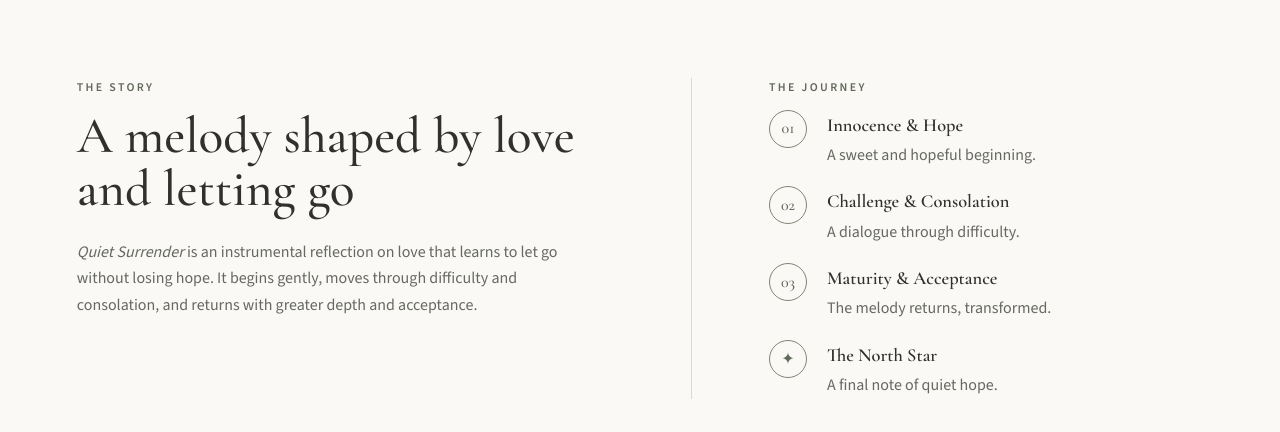
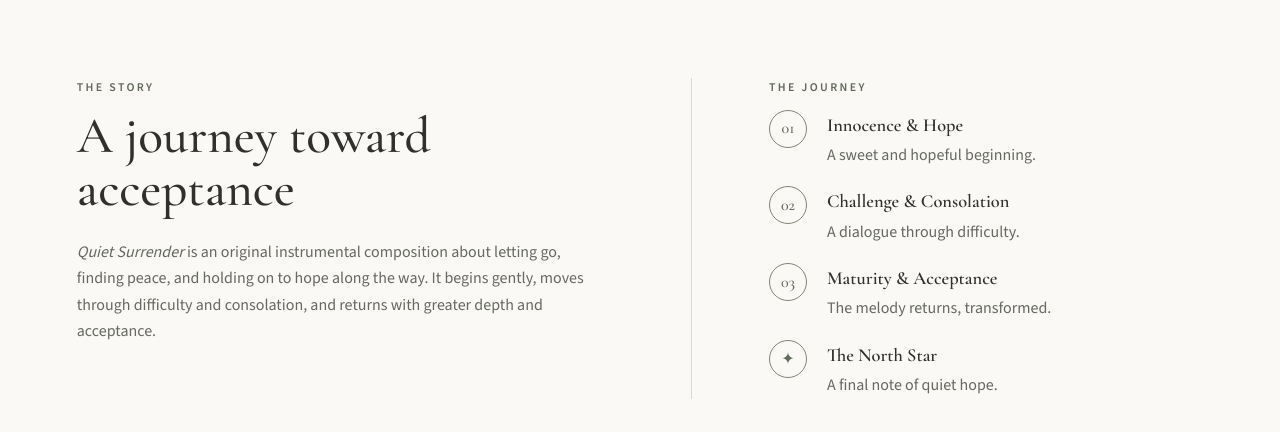
Before and after one commit to quietsurrendermusic/quiet-surrender-music, a plain HTML site: page index.html in a window 1280 px wide. Shown: the part 540-972 px from the top of the page. Drawn offline with nearby package versions, Linux system fonts and the light colour scheme.

Commit message:
Update index.html
Update Story section heading

```diff
--- a/index.html
+++ b/index.html
@@ -55,11 +55,9 @@
     <section class="split-section section" aria-labelledby="story-title">
       <article id="story">
         <p class="section-label">The Story</p>
-        <h2 id="story-title">A melody shaped by love and letting go</h2>
+        <h2 id="story-title">A journey toward acceptance</h2>
         <p>
-          <em>Quiet Surrender</em> is an instrumental reflection on love that learns
-          to let go without losing hope. It begins gently, moves through difficulty
-          and consolation, and returns with greater depth and acceptance.
+          <em>Quiet Surrender</em> is an original instrumental composition about letting go, finding peace, and holding on to hope along the way. It begins gently, moves through difficulty and consolation, and returns with greater depth and acceptance.
         </p>
       </article>
 
```
